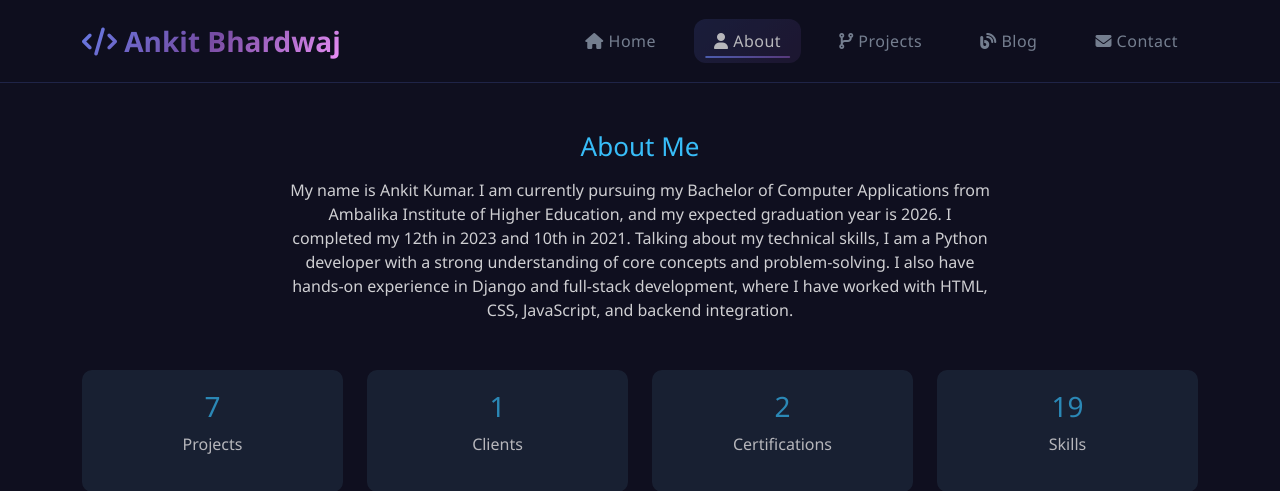
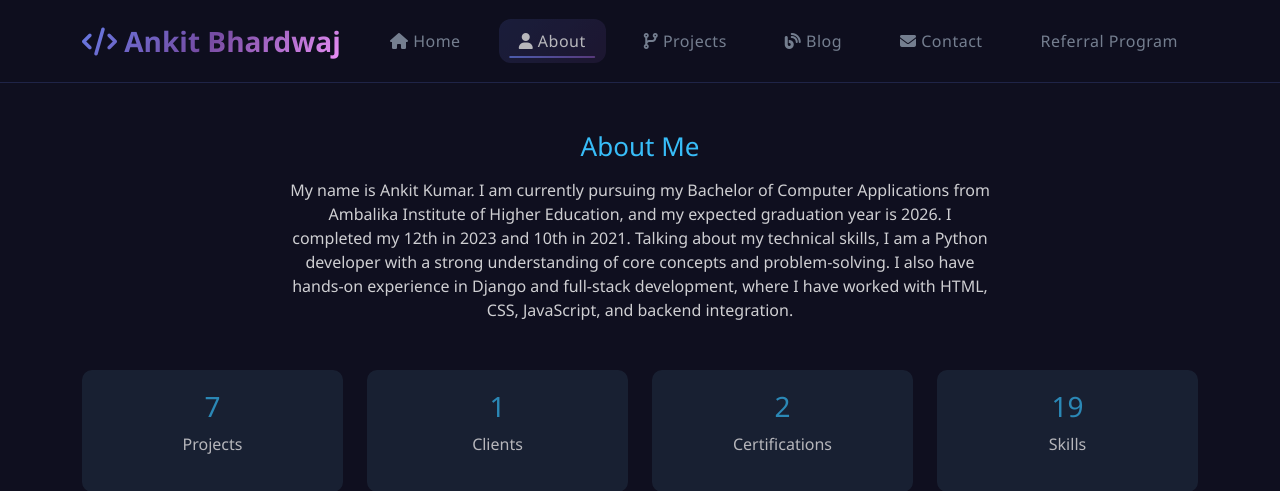
Before and after one commit to IamAnkitBhardwaj/my_profile, a Django app: page /about/ in a window 1280 px wide. Shown: the top 491 px of the page. Run offline with Django 5.2, Linux system fonts and the light colour scheme; data comes from the database, SQL or seed files in the repository; both versions use the stored data as it was after the commit.

Commit message:
Add referral program link

```diff
--- a/templates/base.html
+++ b/templates/base.html
@@ -389,6 +389,12 @@
                         <i class="fas fa-envelope"></i> Contact
                     </a>
                 </li>
+
+                <li class="nav-item">
+    <a class="nav-link" href="{% url 'referral' %}">
+        Referral Program
+    </a>
+</li>
             </ul>
         </div>
     </div>
--- a/templates/home.html
+++ b/templates/home.html
@@ -563,6 +563,9 @@
                     <a href="/contact/" class="btn-outline">
                         <i class="fas fa-paper-plane"></i> Hire Me
                     </a>
+                    <a href="{% url 'referral' %}" class="btn-primary" download>
+                        <i class="fas "></i> Refferral Program
+                    </a>
                 </div>
             </div>
             <div class="hero-right" data-aos="zoom-in" data-aos-duration="1000" data-aos-delay="300" data-aos-once="true">
```
Also changed, not shown: db.sqlite3.
